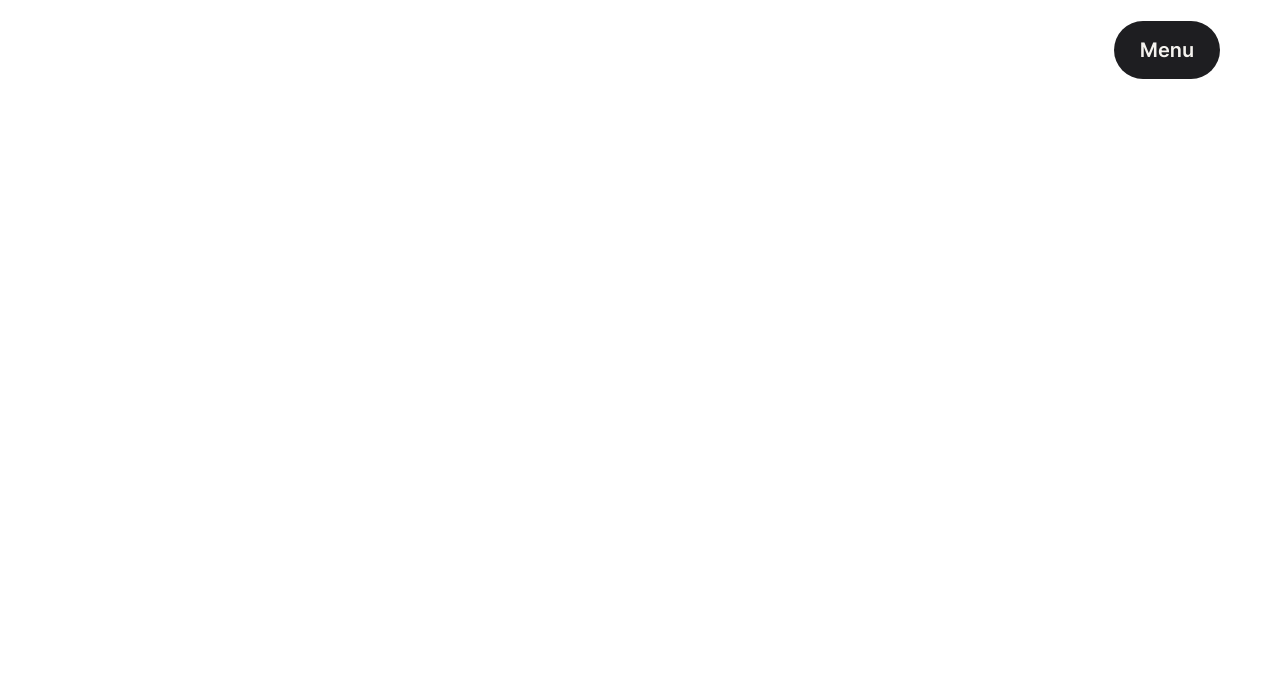
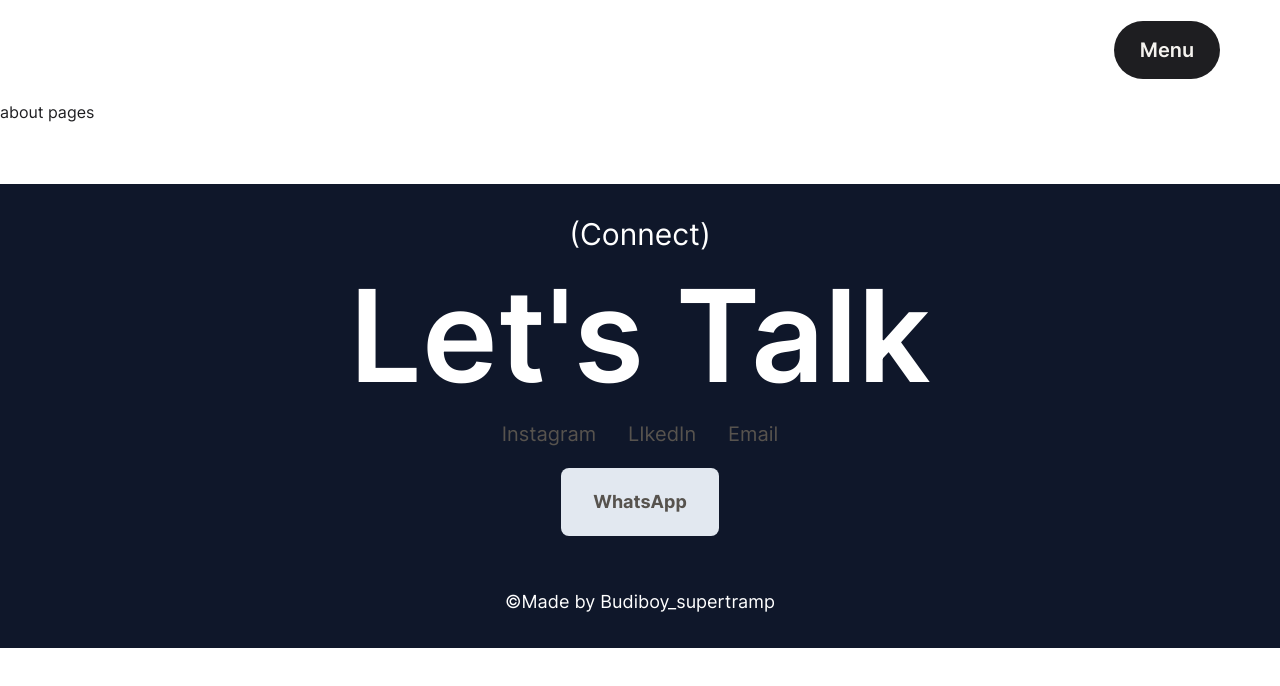
Before and after one commit to budiboysupertramp/budiboy_porto, a React (Vite) app: page /about in a window 1280 px wide. Before the commit this address had no page. Shown: the top 686 px of the page. Built offline with nearby package versions, Linux system fonts and the light colour scheme.

Commit message:
add footer and animation

```diff
--- a/src/App.jsx
+++ b/src/App.jsx
@@ -1,20 +1,21 @@
-import { useState } from 'react'
 import { BrowserRouter, Routes, Route } from "react-router-dom";
 import Home from "../src/pages/home/Home";
 import Navbar from "../src/components/navbar/Navbar";
-
-import './App.css'
+import About from "../src/pages/about/About";
+import Footer from "../src/components/footer/Footer"
+import './App.css';
 
 function App() {
   return (
     <BrowserRouter>
-    <Navbar />
-    <Routes>
-        <Route path="/" element={<Home />}>
-      </Route>
-    </Routes>
-  </BrowserRouter>
-  )
+      <Navbar />
+      <Routes>
+        <Route path="/" element={<Home />} />
+        <Route path="/about" element={<About />} />
+      </Routes>
+      <Footer />
+    </BrowserRouter>
+  );
 }
 
-export default App
+export default App;
--- a/src/components/banner/Banner.css
+++ b/src/components/banner/Banner.css
@@ -3,6 +3,13 @@
     background-attachment: fixed;
 	background-size: cover;
 	background-repeat: no-repeat;
-    background-image: url(../../assets/img//img-barista.png);
+    background-image: url(../../assets/img/img-sweater.png);
     height: 60vh;
+    background-position: 60%;
 }
+
+@media only screen and (min-width: 280px) and (max-width: 650px) {
+    .container-banner  {
+        height: 20vh;
+    }
+}
--- a/src/components/banner/Banner.jsx
+++ b/src/components/banner/Banner.jsx
@@ -4,12 +4,12 @@ import './Banner.css'
 
 const Banner = () => {
   return (
-    <>
-        <div className="container-banner w-full flex mt-8">
+
+        <div className="container-banner w-full flex mt-8 overflow-hidden">
             {/* <img src={BannerImg} alt="" srcset="" /> */}
         </div>
 
-    </>
+
   )
 }
 
--- /dev/null
+++ b/src/components/footer/Footer.css
@@ -0,0 +1,3 @@
+.container-footer {
+    margin-top: 60px;
+}
--- /dev/null
+++ b/src/components/footer/Footer.jsx
@@ -0,0 +1,22 @@
+import React from 'react'
+import './Footer.css'
+const Footer = () => {
+  return (
+    <>
+        <div className="container-footer w-full flex justify-center items-center flex-col bg-slate-900 text-white p-8 gap-5">
+            <p className='text-white text-3xl'>(Connect)</p>
+            <h1 className='text-white text-9xl font-semibold capitalize'>Let's talk</h1>
+            <div className="flex justify-center items-center flex-row gap-8 w-full">
+                <span className='text-stone-600 text-xl hover:text-slate-200'>Instagram</span>
+                <span className='text-stone-600 text-xl hover:text-slate-200'>LIkedIn</span>
+                <span className='text-stone-600 text-xl hover:text-slate-200'>Email</span>
+            </div>
+            <button className='bg-slate-200 text-stone-600 py-5 px-8 text-center flex items-center rounded-lg text-lg font-bold  hover:bg-slate-300'>WhatsApp</button>
+            <p className='text-white text-lg pt-8'>©Made by Budiboy_supertramp</p>
+        </div>
+
+    </>
+  )
+}
+
+export default Footer
--- a/src/components/navbar/Navbar.css
+++ b/src/components/navbar/Navbar.css
@@ -10,7 +10,14 @@
     border-radius: 500px;
 }
 
-/* .collapsd-nav ul li span {
-    font-size: 40px;
-    text-align: center;
+/* .collapse-nav {
+    transform: translate3d(0px, 0px, 0px) scale3d(0, 0, 1) rotateX(0deg) rotateY(0deg) rotateZ(0deg) skew(0deg, 0deg);
+    transform-style: preserve-3d;
+    background-color: black;
 } */
+
+@media only screen and (min-width: 280px) and (max-width: 650px){
+    .container-navbar {
+        padding: 21px 20px;
+    }
+}
--- a/src/components/navbar/Navbar.jsx
+++ b/src/components/navbar/Navbar.jsx
@@ -15,13 +15,14 @@ const clickMenu = () => {
         <nav className='container-navbar w-full flex justify-end sticky top-0 z-10'>
             <button className='btn-nav text-bold-20 '  onClick={clickMenu}>Menu</button>
           {/* <div className="collapsd-nav absolute w-full flex flex-col justify-center bg-black top-0 left-0 right-0 h-screen z-30 overflow-hidden items-center hidden"> */}
-          <div className={`collapsd-nav absolute w-full flex flex-col justify-center bg-black top-0 left-0 right-0 h-screen z-30 overflow-hidden items-center ${click ? 'block' : 'hidden'}`}>
+          <div className={`collapse-nav absolute w-full flex flex-col justify-center bg-black top-0 left-0 right-0 h-screen z-30 overflow-hidden items-center ${click ? 'block' : 'hidden'}`}>
 
             <span className='text-slate-100 sm:text-3xl md:text-5xl xl:text-9xl absolute top-7 right-7 cursor-pointer' onClick={clickMenu}>X</span>
             <ul>
               <li className='text-center'>
                 <NavLink
-                to = ""
+                to = "/"
+                onClick={clickMenu}
                 >
                     <span className='text-slate-100 sm:text-3xl md:text-5xl xl:text-9xl fw-bold uppercase'>Home</span>
                 </NavLink>
@@ -29,7 +30,8 @@ const clickMenu = () => {
 
               <li>
               <NavLink
-                to = ""
+                to = "about"
+                onClick={clickMenu}
                 >
                     <span className='text-slate-100 sm:text-3xl md:text-5xl xl:text-9xl fw-bold uppercase'>About</span>
                 </NavLink>
--- a/src/components/project/Project.jsx
+++ b/src/components/project/Project.jsx
@@ -1,25 +1,35 @@
-import React from 'react'
+import React, { useEffect } from 'react'
 import './Project.css'
 import RahmaniImg from "../../assets/img/img-ra.png"
 import MunduImg from "../../assets/img/img-mn.png"
 import HastamaImg from "../../assets/img/img-he.png"
 import BanyumiliImg from "../../assets/img/img-bm.png"
 import {Link} from "react-router-dom";
+import AOS from "aos";
+import "aos/dist/aos.css";
 
 const Project = () => {
+
+    useEffect (() => {
+    AOS.init({
+      // duration: 1000,
+      // easing: 'ease-in-out',
+    });
+  })
+
   return (
     <>
-        <div className="container-project w-full flex-col flex gap-8">
+        <div className="container-project w-full flex-col flex gap-8 overflow-hidden">
             <div className="bx-title grid md:grid-cols-2 gap-4 sm:grid-cols-1 items-center">
-                <h1 className='sm:text-3xl md:text-5xl xl:text-9xl fw-bold'>MY Project</h1>
-                <span>A cutting-edge digital platform designed to revolutionize the way people
+                <h1 className='sm:text-3xl md:text-5xl xl:text-9xl fw-bold' data-aos="fade-down"  data-aos-duration="1000">MY Project</h1>
+                <span data-aos="fade-down"  data-aos-duration="3000">A cutting-edge digital platform designed to revolutionize the way people
                 interact with technology.</span>
             </div>
             <div className="bx-project w full grid lg:grid-flow-col gap-5 lg:auto-cols-auto">
               <div className="content-project">
-                <h1>what have you done?</h1>
+                <h1 data-aos="fade-down"  data-aos-duration="1000">what have you done?</h1>
               </div>
-              <div className="content-project grid md:grid-cols-2 md:grid-cols-1 lg:grid-cols-2 xl:grid-cols-2 gap-6">
+              <div className="content-project grid md:grid-cols-2 md:grid-cols-1 lg:grid-cols-2 xl:grid-cols-2 gap-6 overflow-hidden" data-aos="fade-left"  data-aos-duration="3000">
               <Link to = "https://konsultanlegalisasi.com/">
               <figure>
                   <img src={RahmaniImg} alt="rahmany agency" srcset="" />
--- /dev/null
+++ b/src/pages/about/About.jsx
@@ -0,0 +1,12 @@
+import React from 'react'
+
+const About = () => {
+  return (
+    <>
+        <h1>about pages</h1>
+
+    </>
+  )
+}
+
+export default About
--- a/src/pages/home/Home.jsx
+++ b/src/pages/home/Home.jsx
@@ -16,7 +16,7 @@ useEffect (() => {
 
   return (
     <>
-        <section className="container-home w-full">
+        <section className="container-home w-full overflow-hidden">
           <div className="column-home w-ful flex flex-col">
             {/* <Navbar /> */}
             <Header />
@@ -24,10 +24,10 @@ useEffect (() => {
             <div className="row-content flex justify-between gap-5 sm:flex-col-reverse md:flex-col-reverse lg:flex-row ">
               <h2 className='md:text-7xl sm:text-3xl' data-aos="fade-down"  data-aos-duration="1000">
               As a digital designer, I focus on producing top-notch and impactful digital experiences.</h2>
-              <div className="divider"></div>
+              <div className="divider" data-aos="fade-up"  data-aos-duration="3000"></div>
               <div className="row-right flex flex-col gap-2">
-                <span className='md:text-2xl sm:text-2xl' data-aos="fade-down"  data-aos-duration="2000">(About Me)</span>
-                <div className="col-row-right flex gap-2" data-aos="fade-down"  data-aos-duration="2000">
+                <span className='md:text-2xl sm:text-2xl' data-aos="fade-left"  data-aos-duration="2000">(About Me)</span>
+                <div className="col-row-right flex gap-2" data-aos="fade-left"  data-aos-duration="2000">
                   <img src={Instagram} alt="instagram" srcset="" className=''/>
                   <img src={Instagram} alt="instagram" srcset="" className=''/>
                   <img src={Instagram} alt="instagram" srcset="" className=''/>
@@ -92,7 +92,7 @@ useEffect (() => {
             <div className="">
               <Banner />
             </div>
-            <div className="column-home">
+            <div className="column-home overflow-hidden">
               <Project />
             </div>
 
```
Also changed, not shown: src/assets/img/img-sweater.png (added).
